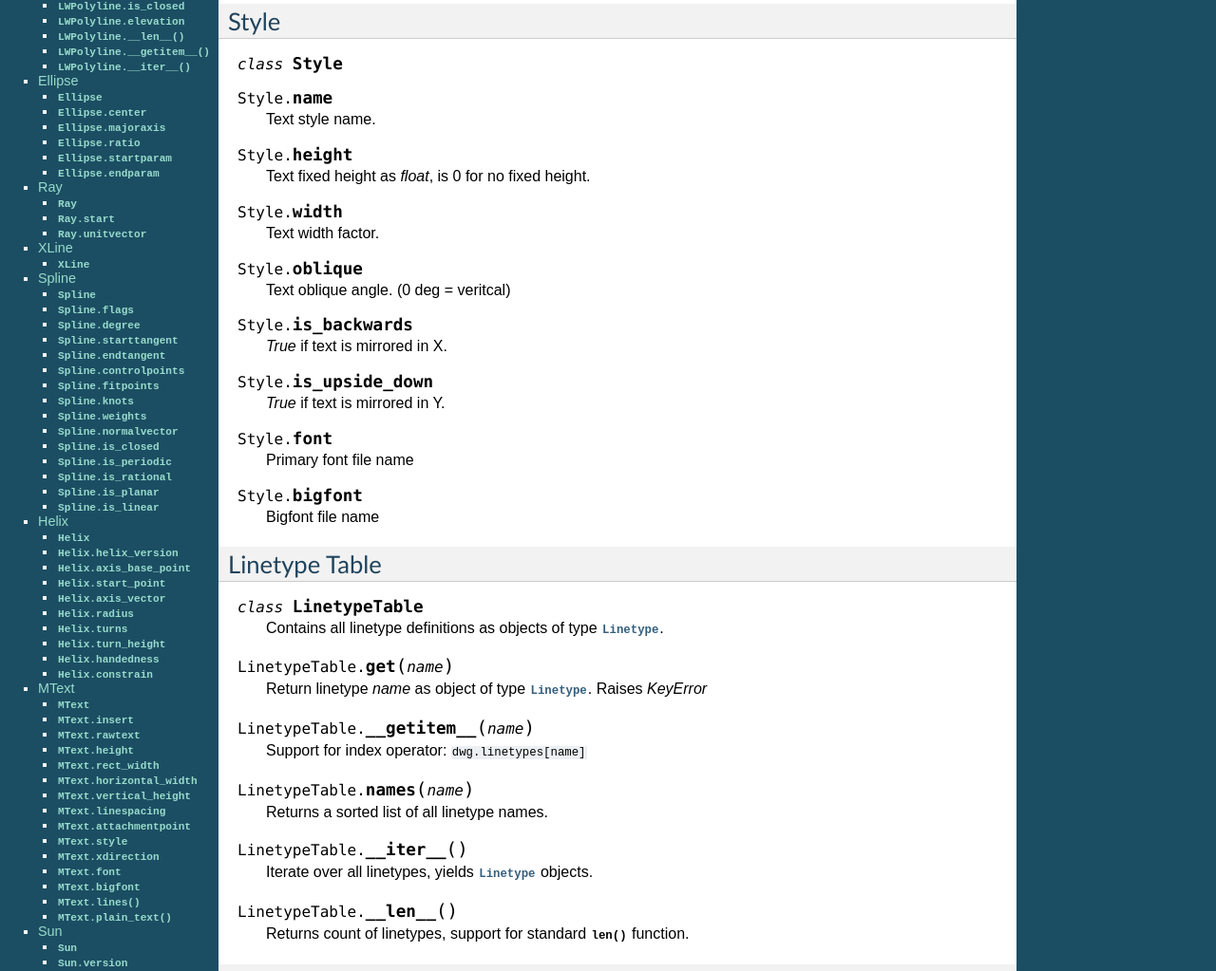
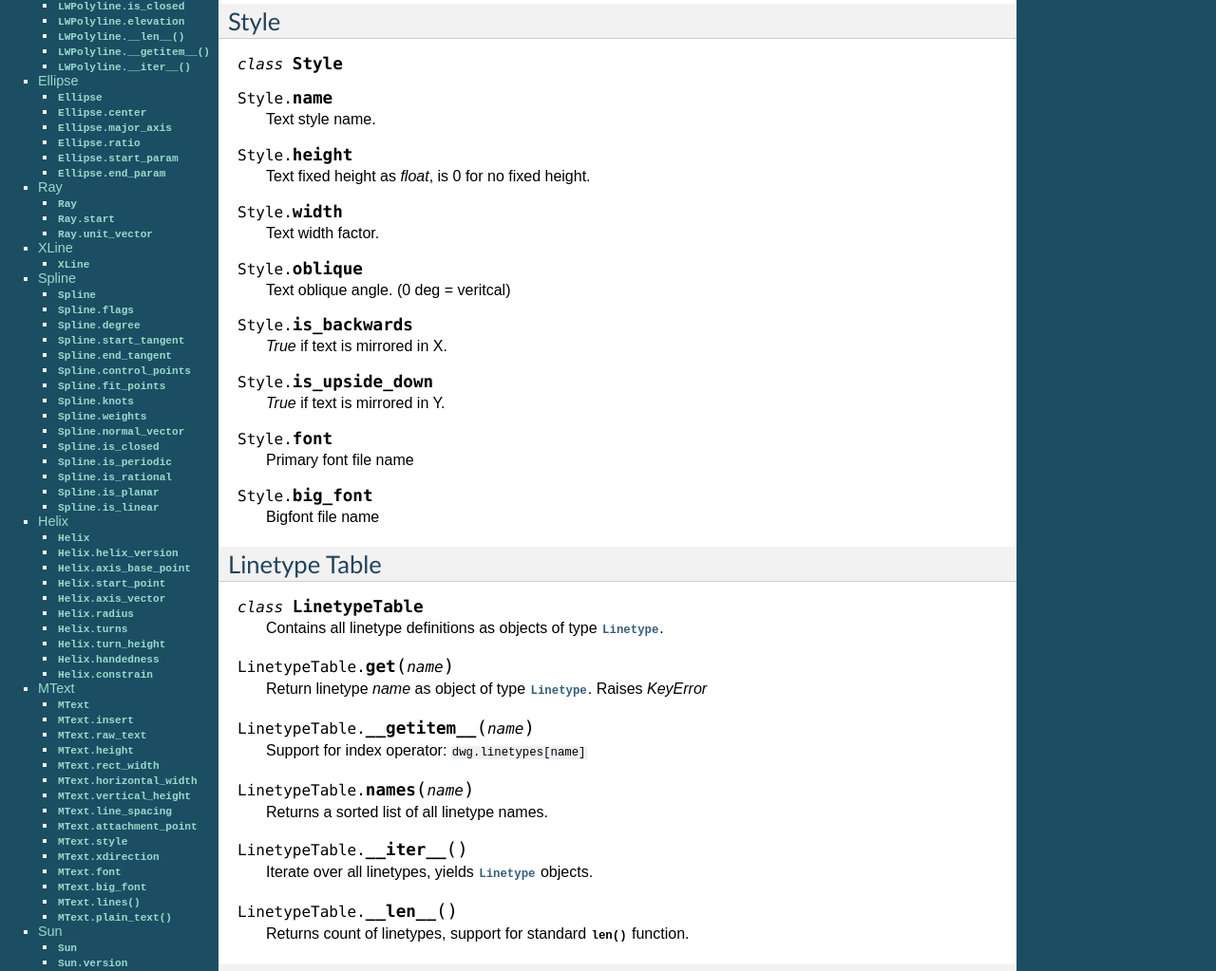
Before and after one commit to mozman/dxfgrabber, a Sphinx documentation site: the page built from docs/index.rst, in a window 1280 px wide and 1400 px high, scrolled down 3386 px. Shown: the part 131-1154 px from the top of the window at 95% size. Built offline with Sphinx 7.4.7, drawn with Linux system fonts in a browser that asks for light colours; some of the changed text lies outside the part shown.

```diff
--- a/docs/conf.py
+++ b/docs/conf.py
@@ -41,16 +41,16 @@ master_doc = 'index'
 
 # General information about the project.
 project = u'dxfgrabber'
-copyright = u'2014, Manfred Moitzi'
+copyright = u'2016, Manfred Moitzi'
 
 # The version info for the project you're documenting, acts as replacement for
 # |version| and |release|, also used in various other places throughout the
 # built documents.
 #
 # The short X.Y version.
-version = '0.7.5'
+version = '0.8.0'
 # The full version, including alpha/beta/rc tags.
-release = '0.7.5'
+release = '0.8.0'
 
 # The language for content autogenerated by Sphinx. Refer to documentation
 # for a list of supported languages.
--- a/docs/index.rst
+++ b/docs/index.rst
@@ -251,7 +251,7 @@ Style
 
     Primary font file name
 
-.. attribute:: Style.bigfont
+.. attribute:: Style.big_font
 
     Bigfont file name
 
@@ -552,13 +552,13 @@ Arc
 
     Arc radius as *float*
 
-.. attribute:: arc.startangle
-
-    Arc startangle in degrees as *float*. (full circle = 360 degrees)
-
-.. attribute:: arc.endangle
-
-    Arc endangle in degrees as *float*. (full circle = 360 degrees)
+.. attribute:: arc.start_angle
+
+    Arc start angle in degrees as *float*. (full circle = 360 degrees)
+
+.. attribute:: arc.end_angle
+
+    Arc end angle in degrees as *float*. (full circle = 360 degrees)
 
 Solid
 -----
@@ -604,7 +604,7 @@ The attributes :attr:`~Text.height`, :attr:`~Text.width`, :attr:`~Text.oblique`,
 :attr:`~Text.is_upside_down`).
 
 If the import option ``"resolve_text_styles"`` is *True*, all the above mentioned attributes and :attr:`~MText.font`
-and :attr:`~MText.bigfont` already have the 'final' value, no need to look into the :class:`Style` object.
+and :attr:`~MText.big_font` already have the 'final' value, no need to look into the :class:`Style` object.
 
 .. class:: Text(Shape)
 
@@ -674,7 +674,7 @@ Value Alignment
 
     *True* if text is mirrored in Y.
 
-.. attribute:: Text.alignpoint
+.. attribute:: Text.align_point
 
     Second alignment point as tuple or *None*.
 
@@ -682,7 +682,7 @@ Value Alignment
 
     Font name as string, if import option ``resolve_text_styles`` is *True* else ``""``.
 
-.. attribute:: Text.bigfont
+.. attribute:: Text.big_font
 
     Bigfont name as string, if import option ``resolve_text_styles`` is *True* else ``""``.
 
@@ -789,7 +789,7 @@ Polyline
     List of all vertex locations as (x, y[, z]) *tuple*. If this polyline is a 2d spline these points are just the fit
     points.
 
-.. attribute:: Polyline.controlpoints
+.. attribute:: Polyline.control_points
 
     List of all control points as (x, y[, z]) *tuple*, if this polyline is a 2d spline.
 
@@ -1022,7 +1022,7 @@ Ellipse
 
     Location of ellipse center point (x, y[, z]) as *tuple*
 
-.. attribute:: Ellipse.majoraxis
+.. attribute:: Ellipse.major_axis
 
     End point of major axis (x, y[, z]) as *tuple*
 
@@ -1030,11 +1030,11 @@ Ellipse
 
     Ratio of minor axis to major axis as *float*.
 
-.. attribute:: Ellipse.startparam
+.. attribute:: Ellipse.start_param
 
     Start parameter (this value is 0.0 for a full ellipse).
 
-.. attribute:: Ellipse.endparam
+.. attribute:: Ellipse.end_param
 
     End parameter (this value is 2pi for a full ellipse)
 
@@ -1047,7 +1047,7 @@ Ray
 
     Location of the ray start point (x, y, z) as *tuple*
 
-.. attribute:: Ray.unitvector
+.. attribute:: Ray.unit_vector
 
     Ray direction as unit vector (x, y, z) as *tuple*
 
@@ -1082,19 +1082,19 @@ SPLINE_LINEAR   16 (a linear spline is also a planar spline)
 
     Degree of the spline curve as *int*
 
-.. attribute:: Spline.starttangent
+.. attribute:: Spline.start_tangent
 
     Start tangent as (x, y, z) as *tuple* or *None*
 
-.. attribute:: Spline.endtangent
+.. attribute:: Spline.end_tangent
 
     End tangent as (x, y, z) as *tuple* or *None*
 
-.. attribute:: Spline.controlpoints
+.. attribute:: Spline.control_points
 
     *List* of control points (x, y, z) as *tuple*
 
-.. attribute:: Spline.fitpoints
+.. attribute:: Spline.fit_points
 
     *List* of fit points (x, y, z) as *tuple*
 
@@ -1106,7 +1106,7 @@ SPLINE_LINEAR   16 (a linear spline is also a planar spline)
 
     *List* of weight values as *float*
 
-.. attribute:: Spline.normalvector
+.. attribute:: Spline.normal_vector
 
     Normal vector if spline is planar else *None*.
 
@@ -1179,7 +1179,7 @@ If the import option ``"resolve_text_styles"`` is *True*, :attr:`~MText.height`,
 
     Location of text (x, y, z) as *tuple*.
 
-.. attribute:: MText.rawtext
+.. attribute:: MText.raw_text
 
     Whole text content as one *string*.
 
@@ -1200,11 +1200,11 @@ If the import option ``"resolve_text_styles"`` is *True*, :attr:`~MText.height`,
 
     Vertical height of the :class:`MText` entity in drawing units as *float*.
 
-.. attribute:: MText.linespacing
+.. attribute:: MText.line_spacing
 
     Text line spacing as *float*, valid from 0.25 to 4.00.
 
-.. attribute:: MText.attachmentpoint
+.. attribute:: MText.attachment_point
 
     Text attachment point as *int*.
 
@@ -1234,7 +1234,7 @@ If the import option ``"resolve_text_styles"`` is *True*, :attr:`~MText.height`,
 
     Font name as string, if import option ``"resolve_text_styles"`` is *True* else ``""``.
 
-.. attribute:: MText.bigfont
+.. attribute:: MText.big_font
 
     Bigfont name as string, if import option ``"resolve_text_styles"`` is *True* else ``""``.
 
--- a/dxfgrabber/__init__.py
+++ b/dxfgrabber/__init__.py
@@ -3,7 +3,7 @@
 # Created: 21.07.2012
 # License: MIT License
 
-version = (0, 7, 5)
+version = (0, 8, 0)
 VERSION = "%d.%d.%d" % version
 
 __author__ = "mozman <mozman@gmx.at>"
--- a/setup.py
+++ b/setup.py
@@ -8,7 +8,7 @@
 import os
 from setuptools import setup
 
-VERSION = "0.7.5"
+VERSION = "0.8.0"
 AUTHOR_NAME = 'Manfred Moitzi'
 AUTHOR_EMAIL = 'mozman@gmx.at'
 
```
Also changed, not shown: 5 other files.
